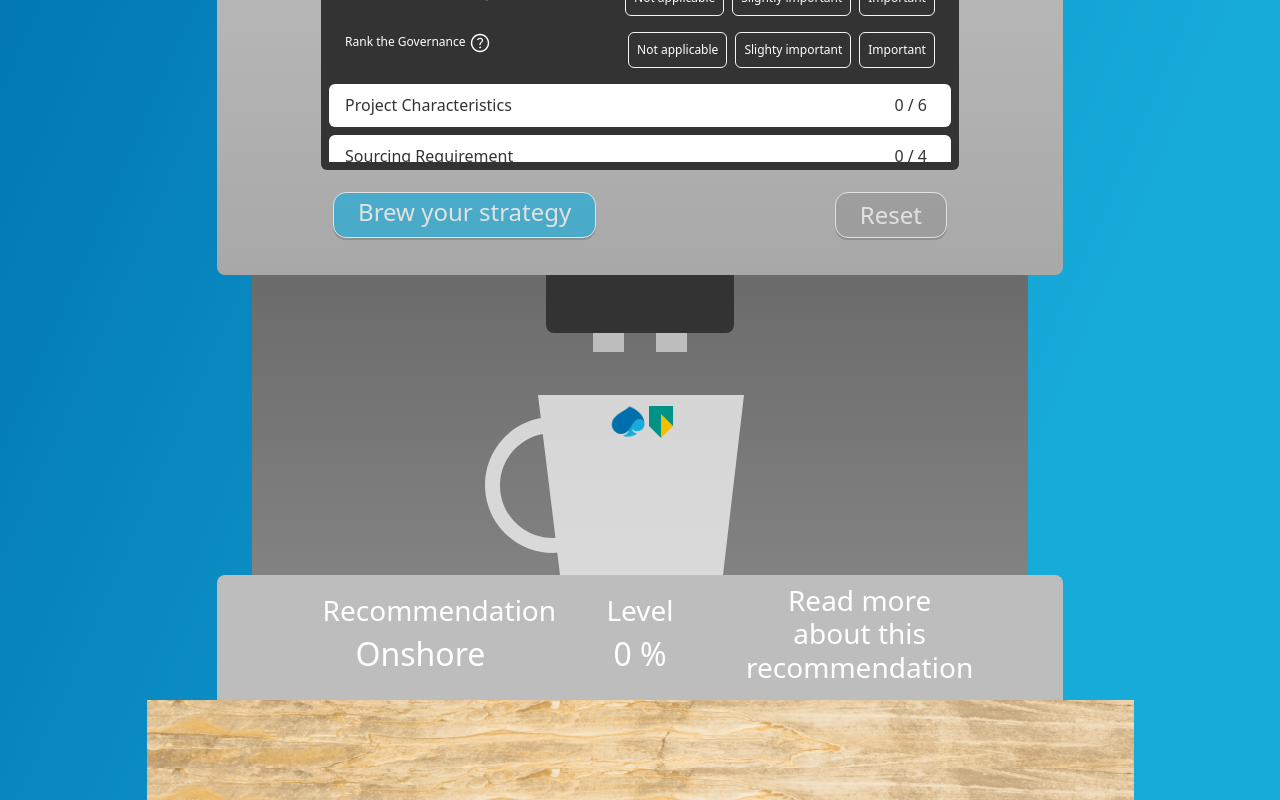
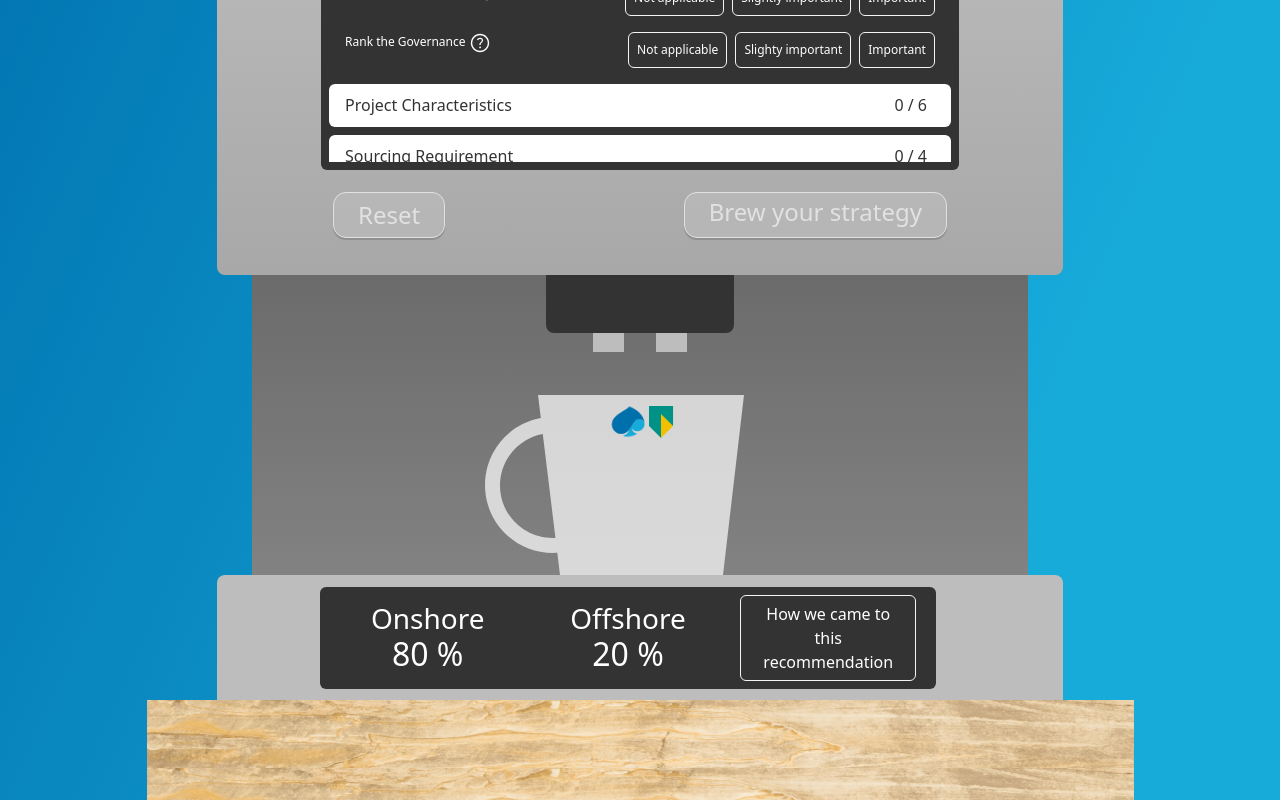
Before and after one commit to JMLatino/RightShore, a Vue app: page / in a window 1280 px wide. Shown: the part 565-1365 px from the top of the page. Built offline with nearby package versions, Linux system fonts and the light colour scheme.

Commit message:
design fixes

```diff
--- a/src/App.vue
+++ b/src/App.vue
@@ -97,7 +97,9 @@
               </div>
             </div>
           </div>
-          <div class="base-machine position-relative">
+          <div
+            class="base-machine d-flex align-items-center justify-content-center"
+          >
             <RecommendationGauge />
           </div>
         </div>
--- a/src/components/BrewCoffee.vue
+++ b/src/components/BrewCoffee.vue
@@ -1,14 +1,5 @@
 <template>
   <div class="col-12 d-flex justify-content-between">
-    <button
-      type="button"
-      :disabled="!isComplete"
-      tabindex="0"
-      class="btn btn-custom mb-3 px-4 pt-0"
-      @click="brewStrategy"
-    >
-      Brew your strategy
-    </button>
     <button
       type="button"
       :disabled="!isReset"
@@ -16,6 +7,16 @@
       @click="handleReset"
     >
       Reset
+    </button>
+    <button
+      type="button"
+      :disabled="!isComplete"
+      tabindex="0"
+      class="btn btn-custom mb-3 px-4 pt-0"
+      :class="{ complete: isComplete }"
+      @click="brewStrategy"
+    >
+      Brew your strategy
     </button>
   </div>
 </template>
@@ -98,7 +99,7 @@ export default {
   color: #ffffff;
   font-size: 1.5em;
   border-radius: 13px;
-  background: var(--blue);
+  background: var(--lightGrey);
   border: 1px solid #ffffff;
   box-shadow: 0px 2px 1px rgba(0, 0, 0, 0.25);
   --bs-btn-hover-color: #ffffff;
@@ -108,7 +109,11 @@ export default {
   --bs-btn-active-border-color: var(--darkBlue);
 }
 
-.btn-reset {
-  background: #979797;
+.btn-custom-completed {
+  background: red;
+}
+
+.btn.btn-custom.complete {
+  background: var(--blue);
 }
 </style>
--- a/src/components/CategoryList.vue
+++ b/src/components/CategoryList.vue
@@ -98,7 +98,7 @@ export default {
 }
 
 .accordion-button.completed {
-  background: var(--lightBlue);
+  background: var(--blue);
   color: #ffffff;
 }
 
--- a/src/components/ModalClarification.vue
+++ b/src/components/ModalClarification.vue
@@ -19,10 +19,7 @@
             {{ clarification.title }}
           </h5>
           <h5 v-else class="modal-title text-white" id="categoriesModalLabel">
-            <p>
-              This application is built by to help recommend the best strategy
-              by...
-            </p>
+            How we came to this decision
           </h5>
           <button
             type="button"
@@ -32,7 +29,31 @@
           ></button>
         </div>
         <div class="modal-body row mb-0">
-          <p v-html="clarification.body" class="m-0 py-0"></p>
+          <p
+            v-if="clarification.body"
+            v-html="clarification.body"
+            class="m-0 py-0"
+          ></p>
+          <span v-else>
+            <p>
+              Lorem ipsum dolor sit amet, consectetur adipisicing elit.
+              Blanditiis vero, ad saepe quisquam doloremque ullam velit
+              veritatis nobis aliquam. Corrupti harum nisi porro repudiandae
+              asperiores quibusdam similique nobis officia unde!
+            </p>
+            <p>
+              Lorem ipsum dolor sit amet, consectetur adipisicing elit.
+              Blanditiis vero, ad saepe quisquam doloremque ullam velit
+              veritatis nobis aliquam. Corrupti harum nisi porro repudiandae
+              asperiores quibusdam similique nobis officia unde!
+            </p>
+            <p>
+              Lorem ipsum dolor sit amet, consectetur adipisicing elit.
+              Blanditiis vero, ad saepe quisquam doloremque ullam velit
+              veritatis nobis aliquam. Corrupti harum nisi porro repudiandae
+              asperiores quibusdam similique nobis officia unde!
+            </p>
+          </span>
         </div>
       </div>
     </div>
@@ -69,4 +90,7 @@ export default {
   background: var(--black);
   border: solid 1px rgba(247, 243, 243, 0.2);
 }
+.modal-header {
+  border-bottom: none;
+}
 </style>
--- a/src/components/ModalView.vue
+++ b/src/components/ModalView.vue
@@ -100,6 +100,9 @@ label {
   background-color: var(--blue);
   border-color: var(--darkBlue);
 }
+.modal-header {
+  border-bottom: none;
+}
 .modal-content {
   background: var(--black);
   border: solid 1px rgba(247, 243, 243, 0.2);
--- a/src/components/RecommendationGauge.vue
+++ b/src/components/RecommendationGauge.vue
@@ -1,42 +1,96 @@
 <template>
-  <div
-    class="position-absolute top-50 start-50 translate-middle text-white w-75"
-  >
-    <div class="row">
+  <div class="text-white w-75">
+    <div class="row gauge col-12 rounded p-2">
       <div
         class="col-4 text-center d-flex justify-content-center align-content-center flex-column"
       >
-        <h3>Recommendation</h3>
-        <h2>{{ recommendation }}</h2>
+        <h3 class="mb-0">{{ recommendation1[0] }}</h3>
+        <h2 class="mb-0 d-flex justify-content-center">
+          {{ recommendation1[1] }} %
+        </h2>
       </div>
       <div
         class="col-4 text-center d-flex flex-column justify-content-center align-items-center"
       >
-        <h3>Level</h3>
-        <h2>{{ percentage }} %</h2>
+        <h3 class="mb-0">{{ recommendation2[0] }}</h3>
+        <h2 class="mb-0 d-flex justify-content-center">
+          {{ recommendation2[1] }} %
+        </h2>
       </div>
       <div
-        class="col-4 text-center text-center d-flex flex-column justify-content-center align-items-center"
+        class="col-4 text-center d-flex flex-column justify-content-center align-items-center"
+        @click="handleClear"
       >
-        <h3 data-bs-toggle="modal" data-bs-target="#modalClarification">
-          <span> Read </span>
-          more about this recommendation
-        </h3>
+        <label
+          type="label"
+          for="q-23"
+          class="btn btn-active"
+          data-bs-toggle="modal"
+          data-bs-target="#categoriesModal"
+        >
+          <p
+            class="mb-0"
+            data-bs-toggle="modal"
+            data-bs-target="#modalClarification"
+          >
+            How we came to this recommendation
+          </p>
+        </label>
       </div>
     </div>
   </div>
 </template>
 
 <script>
+import { usePreferencesStore } from "../store/preferences";
 export default {
   name: "RecommendationGauge",
   data() {
     return {
-      recommendation: "Onshore",
-      percentage: 0,
+      recommendation1: ["Onshore", 80],
+      recommendation2: ["Offshore", 20],
+    };
+  },
+  methods: {
+    handleClear() {
+      this.preferences.clearClarification();
+    },
+  },
+  setup() {
+    const preferences = usePreferencesStore();
+    window.stores = { preferences };
+    return {
+      preferences,
     };
   },
 };
 </script>
 
-<style></style>
+<style scoped>
+.btn {
+  border: solid 1px rgb(247, 243, 243);
+  border-radius: 6px !important;
+}
+.btn:hover {
+  border: solid 1px var(--blue);
+}
+.btn-active {
+  color: #fff;
+  --bs-btn-active-color: white;
+  --bs-btn-active-border-color: var(--darkBlue);
+  --bs-btn-active-bg: var(--blue);
+}
+
+.completed {
+  border-color: var(--darkBlue);
+  background: var(--blue);
+}
+
+.gauge {
+  background: var(--black);
+}
+
+.percentage {
+  line-height: 48px;
+}
+</style>
--- a/src/store/preferences.js
+++ b/src/store/preferences.js
@@ -72,6 +72,10 @@ export const usePreferencesStore = defineStore({
         });
       });
     },
+    clearClarification() {
+      this.clarification.title = null;
+      this.clarification.body = null;
+    },
   },
   persist: true,
 });
```
